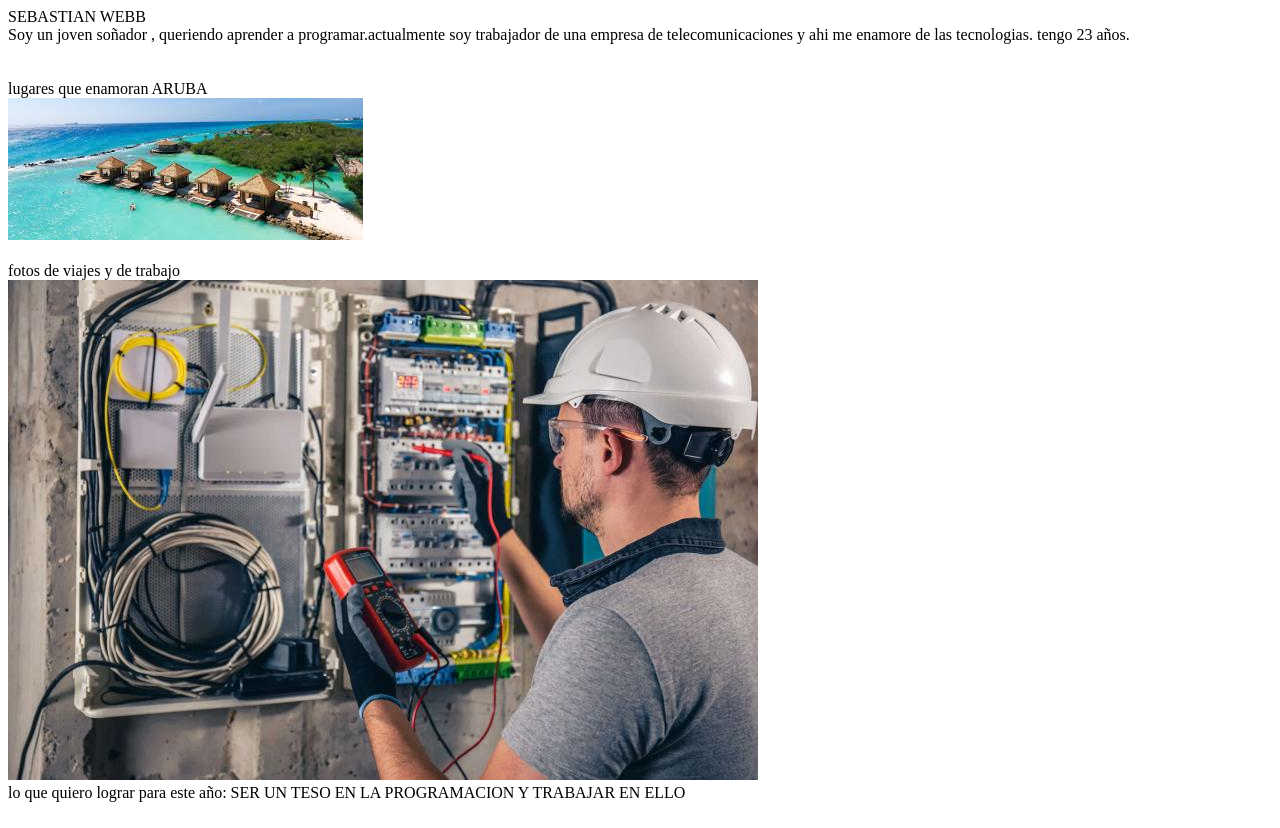
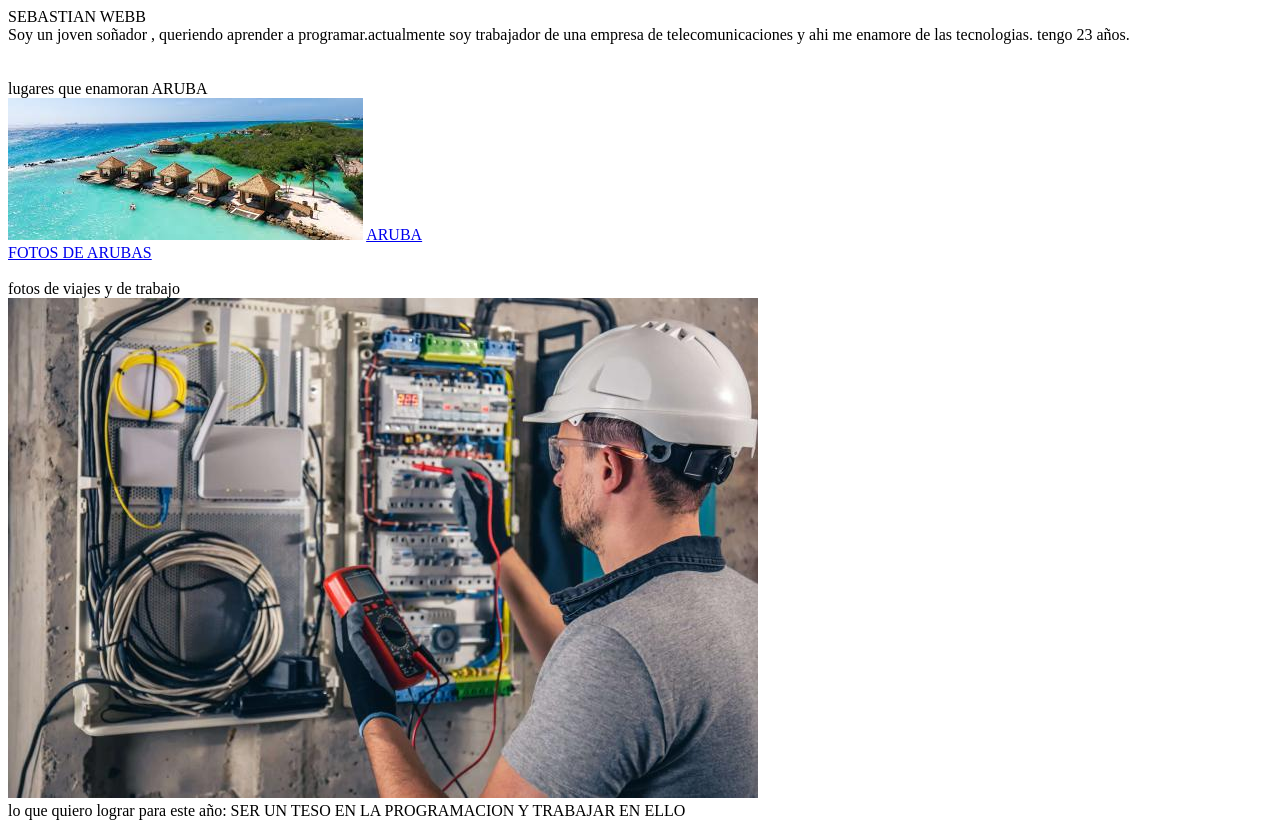
Before and after one commit to sebastianwebb5/bit.webside, a plain HTML site: page index.html in a window 1280 px wide. Drawn offline with Linux system fonts and the light colour scheme.

Commit message:
actualizacion

```diff
--- a/index.html
+++ b/index.html
@@ -17,10 +17,15 @@
   <br>
   <main>lugares que enamoran ARUBA </main>
   <img src="./imagenes-logos/descarga.jpg" alt="imagen-de-aruba">
+  <a href="https://www.youtube.com/watch?v=SgjOWIMUIBk" target="_blank" rel="noopener noreferrer">ARUBA</a>
+  <br>
+  <a href="https://www.istockphoto.com/es/search/2/image-film?phrase=aruba" target="_blank" rel="noopener noreferrer">FOTOS DE ARUBAS</a>
+
   <br>
   <br>
   <aside>fotos de viajes y de trabajo</aside>
   <img src="./imagenes-logos/trabajo-de-telecomunicaciones.jpg" alt="imagen-de-trabajo">
+
 
   <footer>lo que quiero lograr para este año: SER UN TESO EN LA PROGRAMACION Y TRABAJAR EN ELLO</footer>
 
```
Also changed, not shown: 1 other file.
